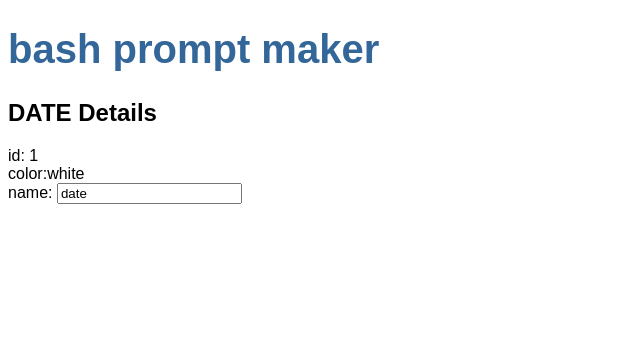
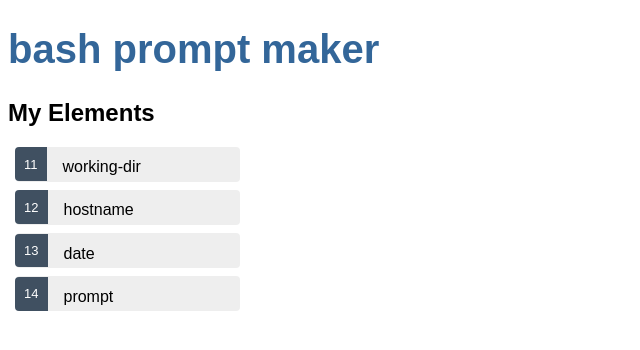
Before and after one commit to mattwhite180/bash-prompt-maker, an Angular app: page / in a window 1280 px wide. Shown: the top 350 px of the page, without its empty margins (0-640 px from the left). Built offline with nearby package versions, Linux system fonts and the light colour scheme.

Commit message:
no errors!

```diff
--- a/src/app/elements/elements.component.css
+++ b/src/app/elements/elements.component.css
@@ -0,0 +1,44 @@
+/* ElementsComponent's private CSS styles */
+.elements {
+    margin: 0 0 2em 0;
+    list-style-type: none;
+    padding: 0;
+    width: 15em;
+  }
+  .elements li {
+    cursor: pointer;
+    position: relative;
+    left: 0;
+    background-color: #EEE;
+    margin: .5em;
+    padding: .3em 0;
+    height: 1.6em;
+    border-radius: 4px;
+  }
+  .elements li:hover {
+    color: #607D8B;
+    background-color: #DDD;
+    left: .1em;
+  }
+  .elements li.selected {
+    background-color: #CFD8DC;
+    color: white;
+  }
+  .elements li.selected:hover {
+    background-color: #BBD8DC;
+    color: white;
+  }
+  .elements .badge {
+    display: inline-block;
+    font-size: small;
+    color: white;
+    padding: 0.8em 0.7em 0 0.7em;
+    background-color:#405061;
+    line-height: 1em;
+    position: relative;
+    left: -1px;
+    top: -4px;
+    height: 1.8em;
+    margin-right: .8em;
+    border-radius: 4px 0 0 4px;
+  }
--- a/src/app/elements/elements.component.html
+++ b/src/app/elements/elements.component.html
@@ -1,8 +1,20 @@
-<h2>{{element.name | uppercase}} Details</h2>
-<div><span>id: </span>{{element.id}}</div>
-<div><span>color:</span>{{element.color}}</div>
-<div>
-  <label>name:
-    <input [(ngModel)]="element.name" placeholder="name"/>
-  </label>
+<h2>My Elements</h2>
+<ul class="elements">
+  <li *ngFor="let element of elements"
+    [class.selected]="element === selectedElement"
+    (click)="onSelect(element)">
+    <span class="badge">{{element.id}}</span> {{element.name}}
+  </li>
+</ul>
+
+<div *ngIf="selectedElement">
+
+  <h2>{{selectedElement.name | uppercase}} Details</h2>
+  <div><span>id: </span>{{selectedElement.id}}</div>
+  <div>
+    <label>name:
+      <input [(ngModel)]="selectedElement.name" placeholder="name"/>
+    </label>
+  </div>
+
 </div>
--- a/src/app/elements/elements.component.ts
+++ b/src/app/elements/elements.component.ts
@@ -1,5 +1,6 @@
 import { Component, OnInit } from '@angular/core';
 import { Element } from '../element';
+import { ELEMENTS } from '../mock-elements';
 
 @Component({
   selector: 'app-elements',
@@ -8,16 +9,15 @@ import { Element } from '../element';
 })
 export class ElementsComponent implements OnInit {
 
-  element: Element = {
-    id: 1,
-    name: 'date',
-    value: '#date',
-    color: 'white'
-  }
+  elements = ELEMENTS;
+  selectedElement: Element;
 
   constructor() { }
 
   ngOnInit() {
   }
 
+  onSelect(element: Element): void {
+    this.selectedElement = element;
+  }
 }
--- /dev/null
+++ b/src/app/mock-elements.ts
@@ -0,0 +1,8 @@
+import { Element } from './element';
+
+export const ELEMENTS: Element[] = [
+  { id: 11, name: 'working-dir', value: '!bash', color: "white" },
+  { id: 12, name: 'hostname', value: '!bash', color: "white" },
+  { id: 13, name: 'date', value: '!bash', color: "white" },
+  { id: 14, name: 'prompt', value: '!bash', color: "white" },
+];
```
